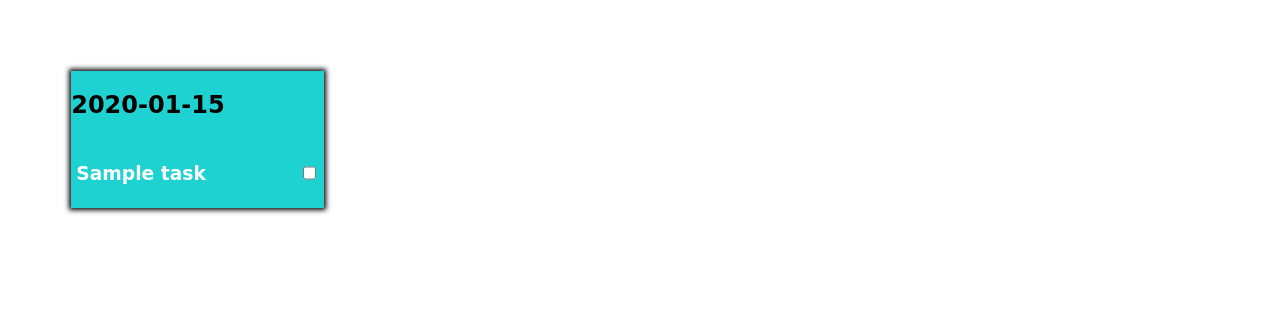
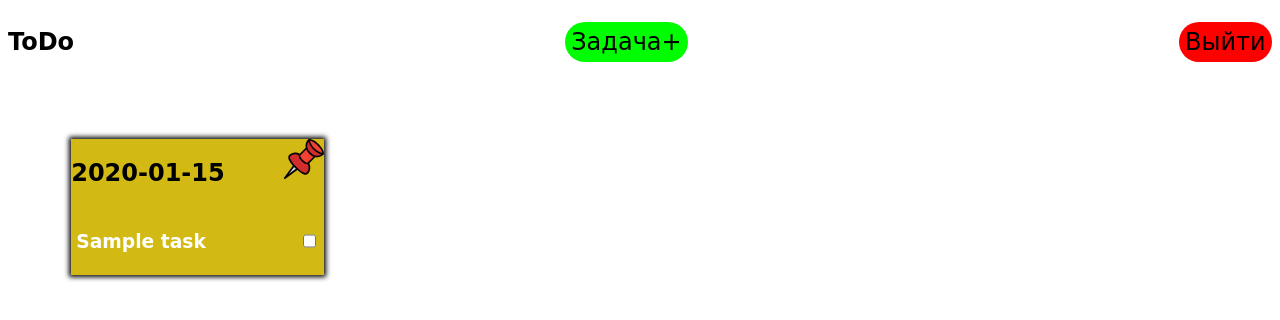
Before and after one commit to 4sfor/ToDo-with-django, a Django app: template todo/mainapp/templates/mainapp/index.html in a window 1280 px wide. Shown: the top 320 px of the page. Run offline with Django 5.2, Linux system fonts and the light colour scheme; the template is opened without the code that fills it: most values are stand-ins (such as "Sample title", 1, 10 or a date in 2020).

Commit message:
add_logout

```diff
--- a/todo/mainapp/forms.py
+++ b/todo/mainapp/forms.py
@@ -16,3 +16,9 @@ class RegisterUserForm(UserCreationForm):
     class Meta:
         model = User
         fields = ('username','email', 'password1', 'password2')
+
+
+class TaskForm(forms.ModelForm):
+    class Meta:
+        model = Task
+        fields = ('title', 'description','deadline')
--- a/todo/mainapp/static/todo/style.css
+++ b/todo/mainapp/static/todo/style.css
@@ -75,7 +75,7 @@
 
     min-width: 20%;
     box-shadow: 0 0 5px 2px #000000;
-    background-color: #1fd2d2;
+    background-color: #d2b914;
     margin: 5%;
     height: fit-content;
 
@@ -95,3 +95,39 @@
     font-weight: bold;
 
 }
+
+.navBar{
+    display: flex;
+    flex-direction: row;
+    font-family: "Sansita Swashed", cursive;
+    justify-content: space-between;
+    align-items: center;
+}
+
+.navBar a{
+    text-decoration: none;
+    color: black;
+    font-size: 24px;
+}
+
+#addTask{
+    background-color: #01fd01;
+    border-radius: 20px;
+    padding: 0.5%;
+}
+
+#logout{
+    background-color: #fd0101;
+    border-radius: 20px;
+    padding: 0.5%;
+}
+
+.content img{
+    height: 40px;
+    width: 40px;
+}
+.headTask{
+    display: flex;
+    justify-content: space-between;
+    flex-direction: row;
+}
--- a/todo/mainapp/templates/mainapp/index.html
+++ b/todo/mainapp/templates/mainapp/index.html
@@ -7,10 +7,21 @@
      <link rel="stylesheet" type="text/css" href="{% static 'todo/style.css' %}">
 </head>
 <body >
+<div class="navBar">
+
+  <h2 id="logo">ToDo</h2>
+  <a id="addTask" href="#">Задача+</a>
+  <a id="logout" href="{% url 'logout' %}">Выйти</a>
+
+</div>
 <div class="tasks_list_for_date">
 {% for date, task_for_date in deadlinesList.items %}
     <div class="content">
-        <h2>{{date}}</h2>
+        <div class="headTask">
+            <h2>{{date}}</h2>
+            <img src="{% static 'todo/knopka.svg' %}">
+        </div>
+
         {% for task in task_for_date %}
         <div class="prewatch">
             <h3 >{{ task.title | truncatewords:4 }}</h3>
@@ -22,9 +33,8 @@
             {% endif %}
         </div>
         {% endfor %}
-        </div>
+    </div>
     {% endfor %}
-    </div>
 </div>
 </body>
 </html>
--- a/todo/mainapp/urls.py
+++ b/todo/mainapp/urls.py
@@ -3,8 +3,8 @@ from django.urls import path, include
 from .views import *
 
 urlpatterns = [
-    path('',LoginView.as_view(),name='login'),
-    path('logout/',LogoutView.as_view(),name='logout'),
+    path('login/',LoginView.as_view(),name='login'),
+    path('logout/',logout_user,name='logout'),
     path('registration/', RegisterUser.as_view(), name='registration'),
-    path('task/', index, name='index')
+    path('', index, name='index')
 ]
```
Also changed, not shown: todo/mainapp/views.py (+8 -1 lines), todo/db.sqlite3, todo/mainapp/static/todo/knopka.svg (added).
